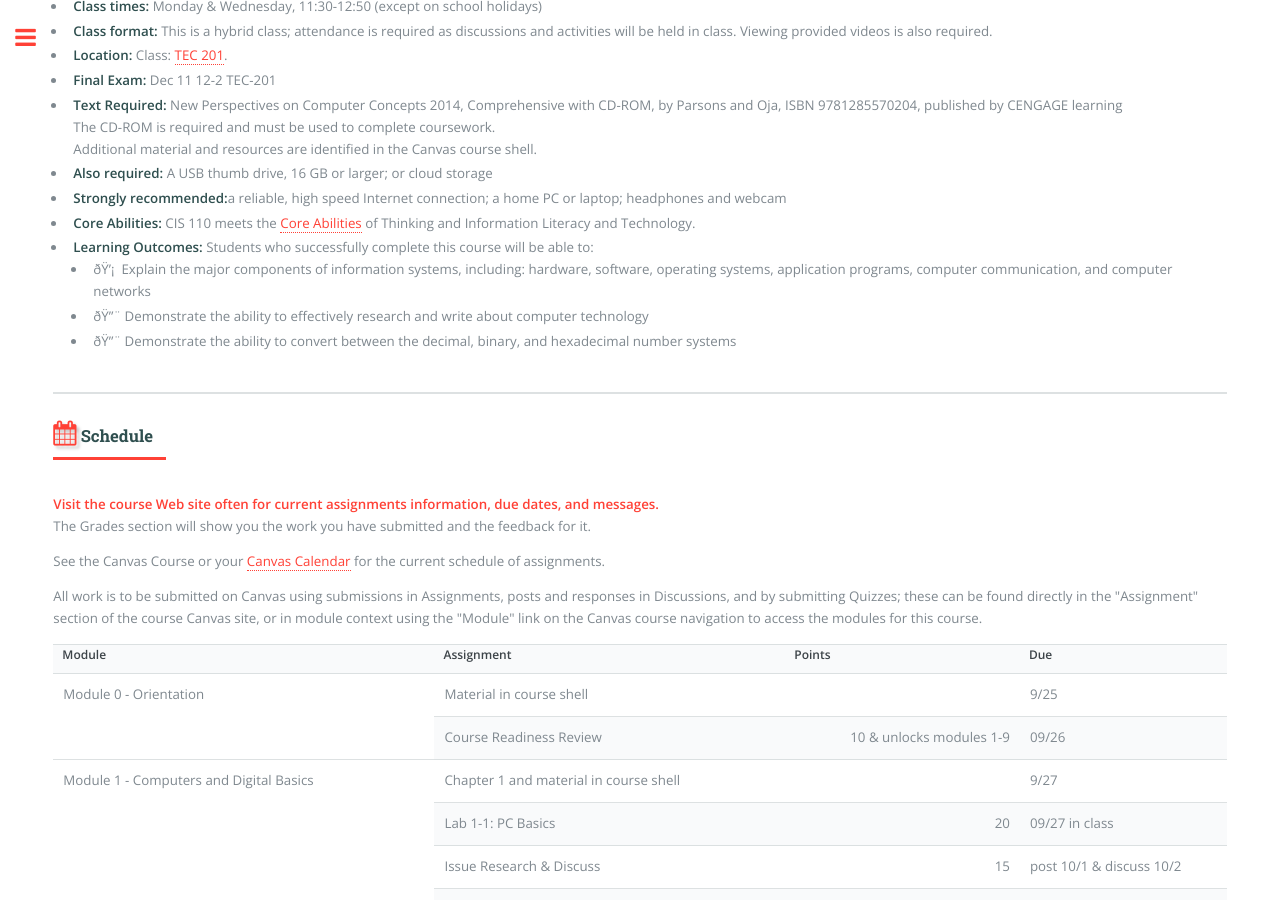
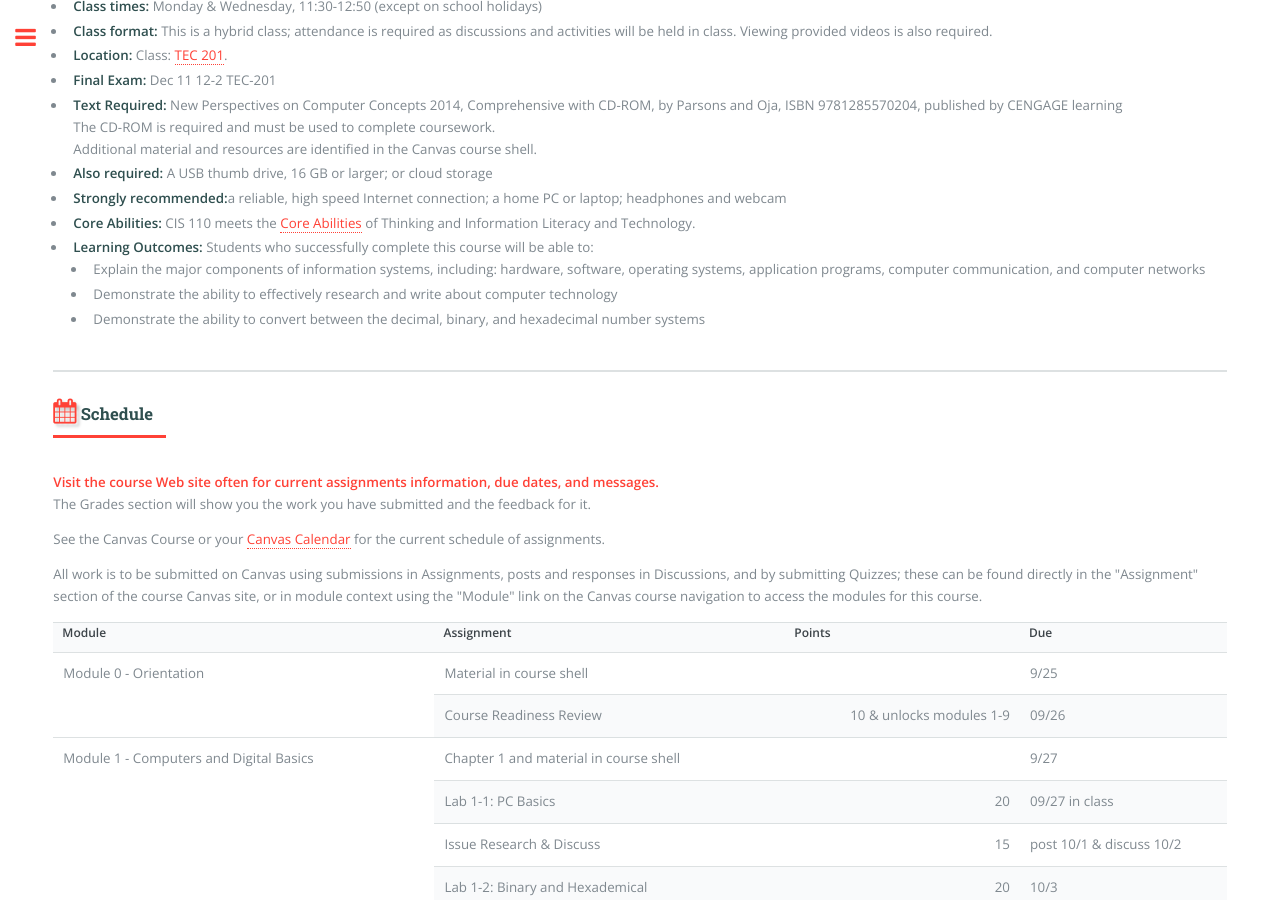
Before and after one commit to argoc/syllabub, a Jekyll site: the page CIS110.html, which Jekyll copies as it is, in a window 1280 px wide and 900 px high, scrolled down 873 px. Built offline with Jekyll 4.4.1, drawn with Linux system fonts in a browser that asks for light colours.

Commit message:
remove fried unicode

```diff
--- a/CIS110.html
+++ b/CIS110.html
@@ -96,9 +96,9 @@ with CD-ROM, by Parsons and Oja, ISBN 9781285570204, published by CENGAGE learni
                             <li><b>Core Abilities:</b> CIS 110 meets the <a href="http://www.olympic.edu/Students/DegreesCertificates/coreAbilities.htm" target="_blank">Core Abilities</a> of Thinking and Information Literacy and Technology. </li>
                             <li><b>Learning Outcomes:</b> Students who successfully complete this course will be able to:
                                 <ul>
-                                    <li>ðŸ’¡&nbsp;&nbsp;Explain the major components of information systems, including: hardware, software, operating systems, application programs, computer communication, and computer networks </li>
-                                    <li>ðŸ”¨&nbsp;Demonstrate the ability to effectively research and write about computer technology </li>
-                                    <li>ðŸ”¨&nbsp;Demonstrate the ability to convert between the decimal, binary, and hexadecimal number systems </li>
+                                    <li>Explain the major components of information systems, including: hardware, software, operating systems, application programs, computer communication, and computer networks </li>
+                                    <li>Demonstrate the ability to effectively research and write about computer technology </li>
+                                    <li>Demonstrate the ability to convert between the decimal, binary, and hexadecimal number systems </li>
 
                                 </ul>
                             </li>
```
